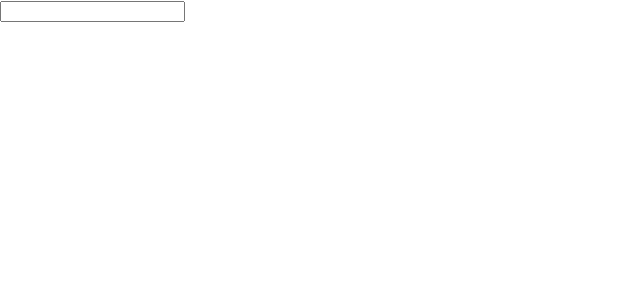
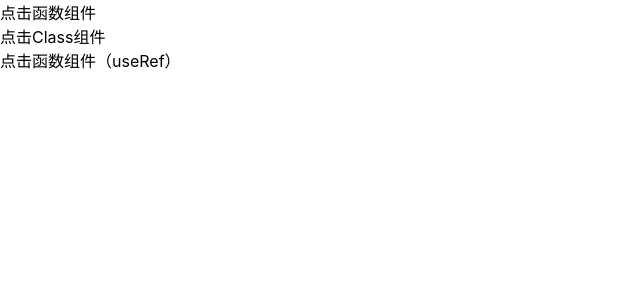
Before and after one commit to shiyou00/react-core, a React (Create React App) app: page / in a window 1280 px wide. Shown: the top 300 px of the page, without its empty margins (0-640 px from the left). Built offline with nearby package versions, Linux system fonts and the light colour scheme.

Commit message:
feat(react): add function component capture demo

```diff
--- a/src/App.js
+++ b/src/App.js
@@ -2,13 +2,15 @@ import React from 'react';
 import Core from "./components/core";
 import Ad from "./components/advance";
 import Hoc from "./components/hoc";
+import Hook from "./components/hook";
 
 function App() {
   return (
     <div className="App">
       {/*<Core />*/}
       {/*<Ad />*/}
-      <Hoc />
+      {/*<Hoc />*/}
+      <Hook />
     </div>
   );
 }
--- /dev/null
+++ b/src/components/hook/Capture.js
@@ -0,0 +1,22 @@
+import React from "react";
+
+function App(){
+  const [count , setCount] = React.useState(0);
+
+  const show = ()=>{
+    setTimeout(()=>{
+      console.log(`1秒前 count = 0，现在 count = ${count}`);
+    },1000)
+  }
+
+  return (
+    <div onClick={()=>{
+      show();
+      setCount(5);
+    }}>
+      点击函数组件
+    </div>
+  );
+}
+
+export default App;
--- /dev/null
+++ b/src/components/hook/Capture1.js
@@ -0,0 +1,28 @@
+import React from "react";
+
+class App extends React.Component{
+  state = {
+    count: 0
+  }
+
+  show = ()=>{
+    setTimeout(()=>{
+      console.log(`1秒前 count = 0，现在 count = ${this.state.count}`);
+    },1000)
+  }
+
+  render() {
+    return (
+      <div onClick={()=>{
+        this.show();
+        this.setState({
+          count: 5
+        })
+      }}>
+        点击Class组件
+      </div>
+    );
+  }
+}
+
+export default App;
--- /dev/null
+++ b/src/components/hook/Capture2.js
@@ -0,0 +1,26 @@
+import React from "react";
+
+function App(){
+  const [count , setCount] = React.useState(0);
+
+  const lastCount = React.useRef(count);
+
+
+  const show = ()=>{
+    setTimeout(()=>{
+      console.log(`1秒前 count = 0，现在 count = ${lastCount.current}`);
+    },1000)
+  }
+
+  return (
+    <div onClick={()=>{
+      show();
+      lastCount.current = 5;
+      setCount(5);
+    }}>
+      点击函数组件（useRef）
+    </div>
+  );
+}
+
+export default App;
--- /dev/null
+++ b/src/components/hook/index.js
@@ -0,0 +1,17 @@
+import React from "react";
+import Capture from "./Capture";
+import Capture1 from "./Capture1";
+import Capture2 from "./Capture2";
+
+function Hook() {
+
+  return (
+    <div className="App">
+      <Capture />
+      <Capture1 />
+      <Capture2 />
+    </div>
+  );
+}
+
+export default Hook;
```
